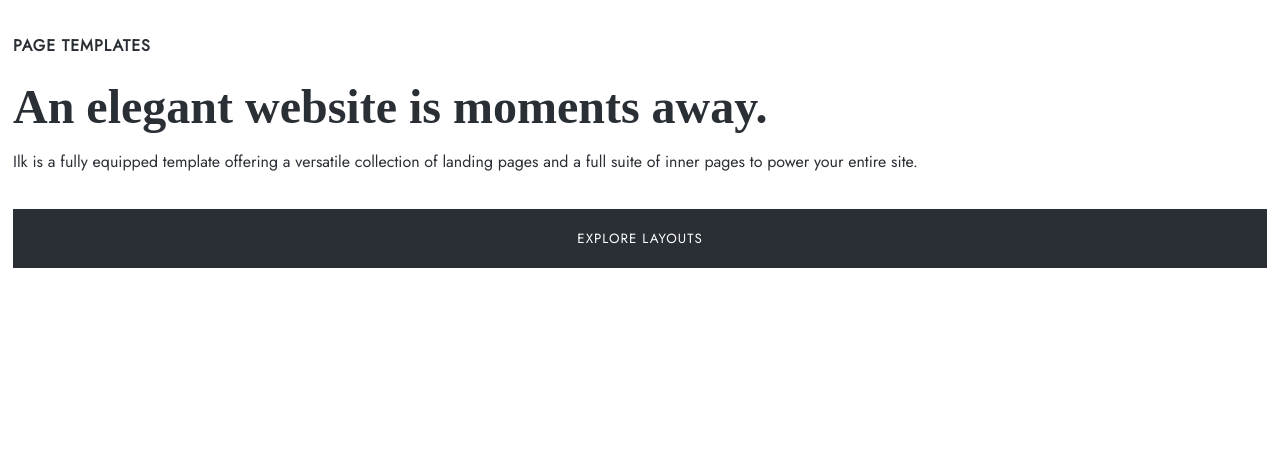
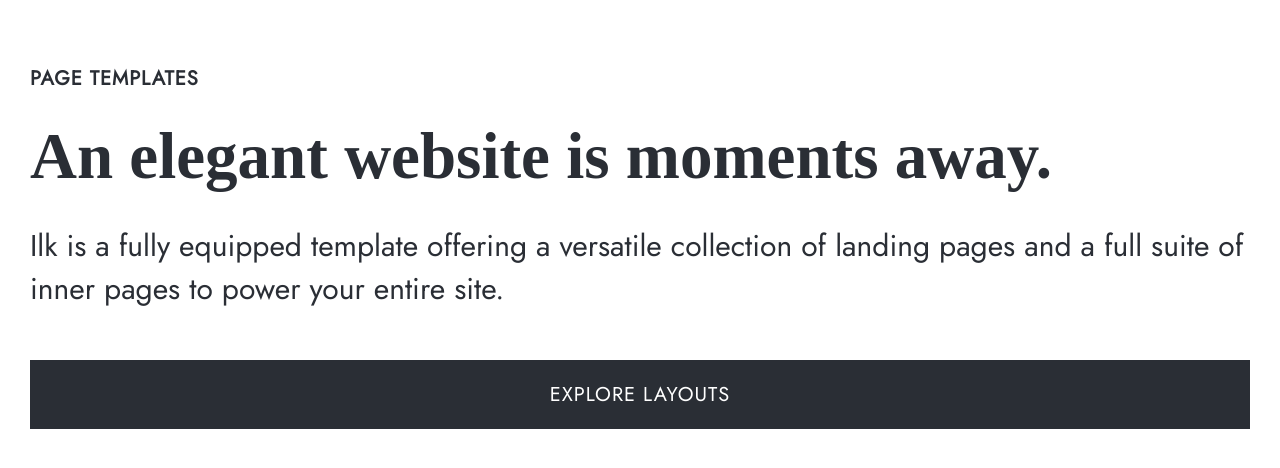
Before and after one commit to CamilaFAssuncao/pixel-perfect, a plain HTML site: page index.html in a window 1280 px wide. Drawn offline with Linux system fonts and the light colour scheme; a web font is replaced by a local one.

Commit message:
paddings adjustments

```diff
--- a/style.css
+++ b/style.css
@@ -1,12 +1,16 @@
 body {
     color: rgb(42 46 53);
-    padding: 5px;
+    padding-top: 37px;
+    margin: 0;
+    padding-left: 30px;
+    padding-right: 30px;
+    padding-bottom: 27px;
 }
 
 h1 {
     font-family: 'Playfair', serif;
     align-items: center;
-    font-size: 48px;
+    font-size: 65px;
     margin: 0;
 }
 
@@ -14,6 +18,7 @@ h4 {
     text-transform: uppercase;
     font-family: 'Jost', sans-serif;
     letter-spacing: 1px;
+    font-size: 20px;
 }
 
 button {
@@ -27,6 +32,7 @@ button {
     text-transform: uppercase;
     font-family: 'Jost', sans-serif;
     letter-spacing: 1px;
+    font-size: 20px;
 
 
 }
@@ -34,6 +40,7 @@ button {
 p {
     padding-bottom: 20px;
     font-family: 'Jost', sans-serif;
+    font-size: 30px;
 
 }
 
```
